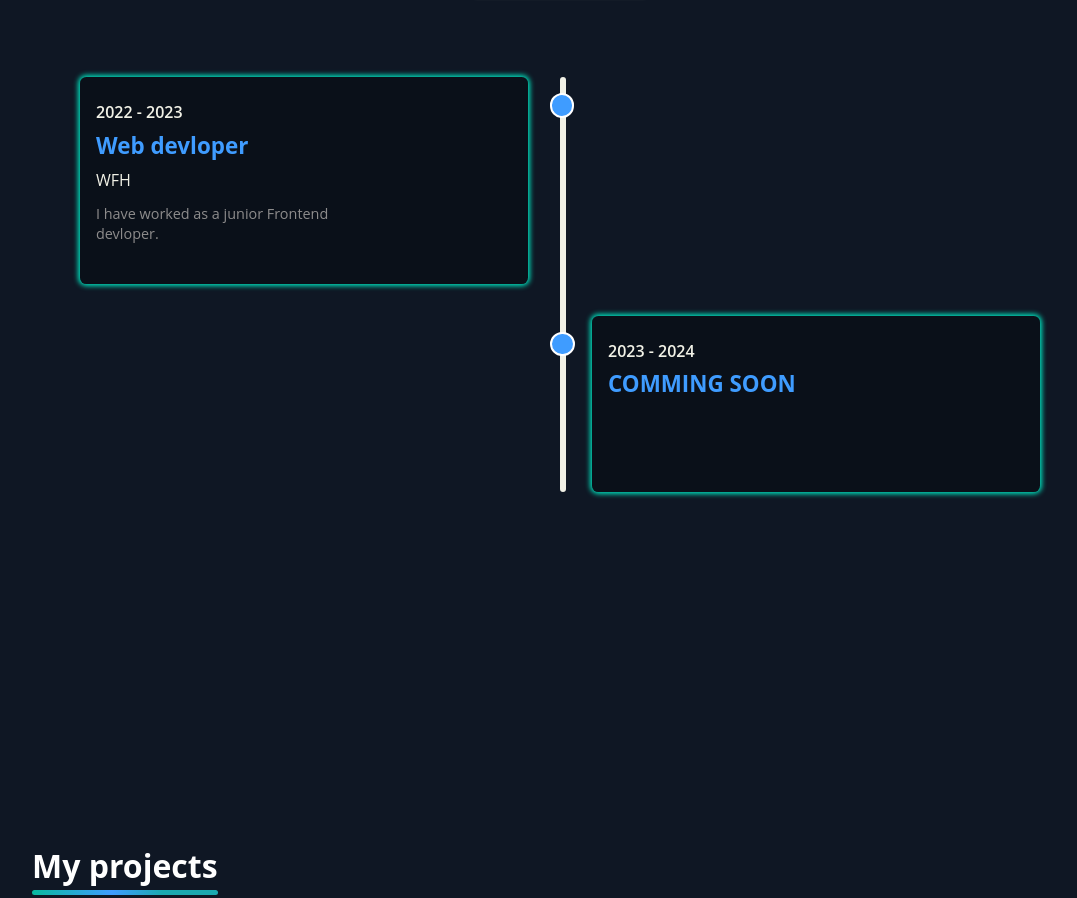
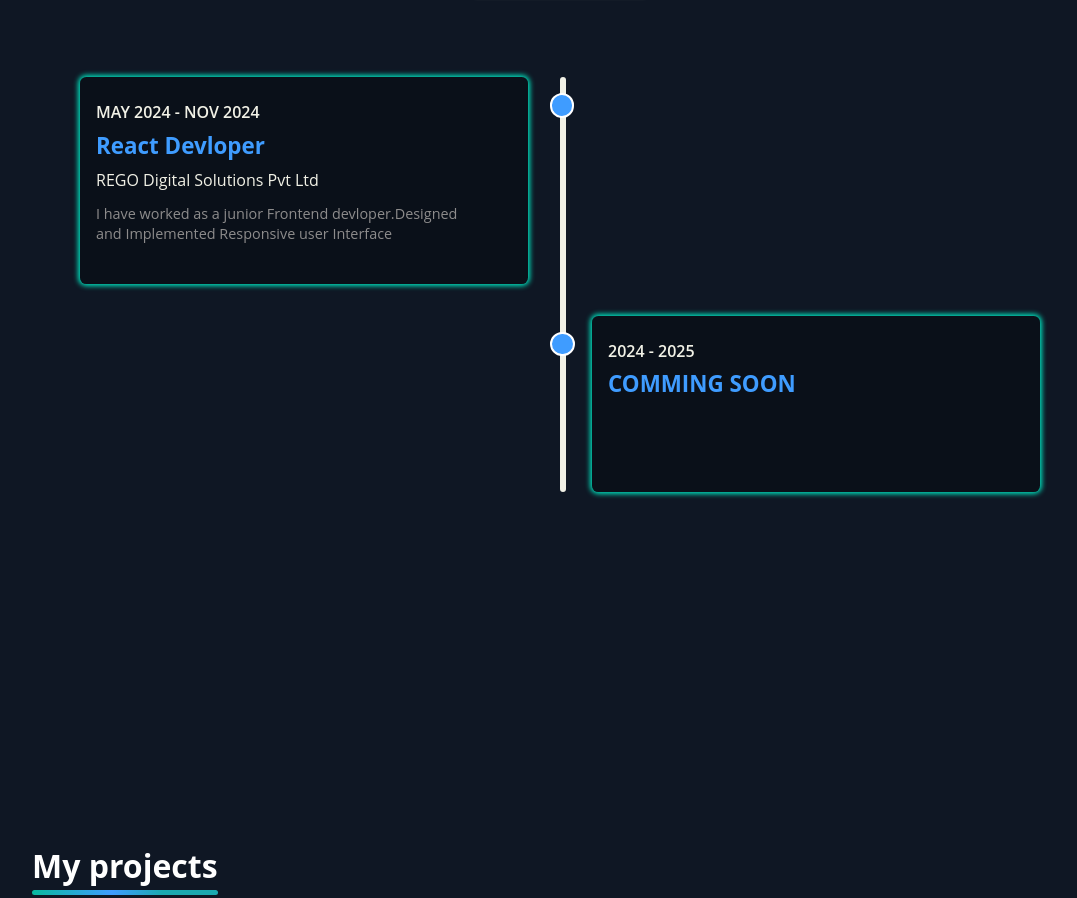
Before and after one commit to Satyampawarsp/Personal-portfolio-React, a React (Create React App) app: page / in a window 1280 px wide. Shown: the part 1959-2857 px from the top of the page, without its empty margins (80-1157 px from the left). Built offline with nearby package versions, Linux system fonts and the light colour scheme.

Commit message:
Updated About.jsx and AlertBox.jsx components

```diff
--- a/src/components/about/About.jsx
+++ b/src/components/about/About.jsx
@@ -53,16 +53,16 @@ const About = () => {
               <div className={`${style.action_container} ${style.left_container}`}>
                 <ActionBox
                   isleft={true}
-                  timeline={"2022 - 2023"}
-                  timeline_title={"Web devloper"}
-                  location={"WFH"}
-                  details={"I have worked as a junior Frontend devloper."}
+                  timeline={"MAY 2024 - NOV 2024"}
+                  timeline_title={"React Devloper"}
+                  location={"REGO Digital Solutions Pvt Ltd"}
+                  details={"I have worked as a junior Frontend devloper.Designed and Implemented Responsive user Interface"}
                 />
               </div>
               <div className={`${style.action_container} ${style.right_container}`}>
                 <ActionBox
                   isleft={false}
-                  timeline={"2023 - 2024"}
+                  timeline={"2024 - 2025"}
                   timeline_title={"COMMING SOON"}
                 />
               </div>
--- a/src/components/alertBox/AlertBox.jsx
+++ b/src/components/alertBox/AlertBox.jsx
@@ -6,7 +6,7 @@ function AlertBox() {
   return (
     <motion.div
 
-     className={styles.alert_box}>Email sent!. You will get the response email soon. Thank You..!</motion.div>
+     className={styles.alert_box}>Email sent!. You will get the response email soon.</motion.div>
   )
 }
 
```
